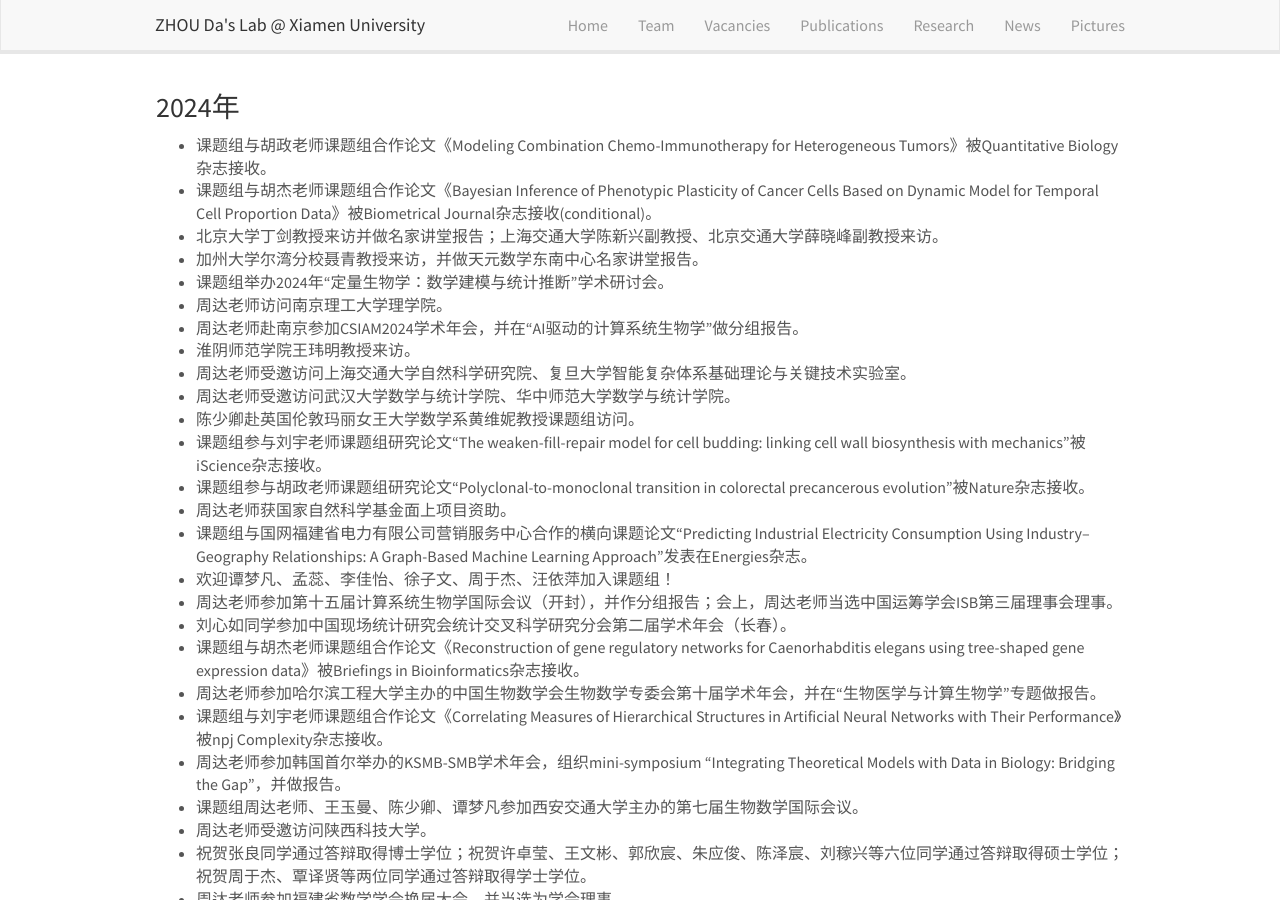
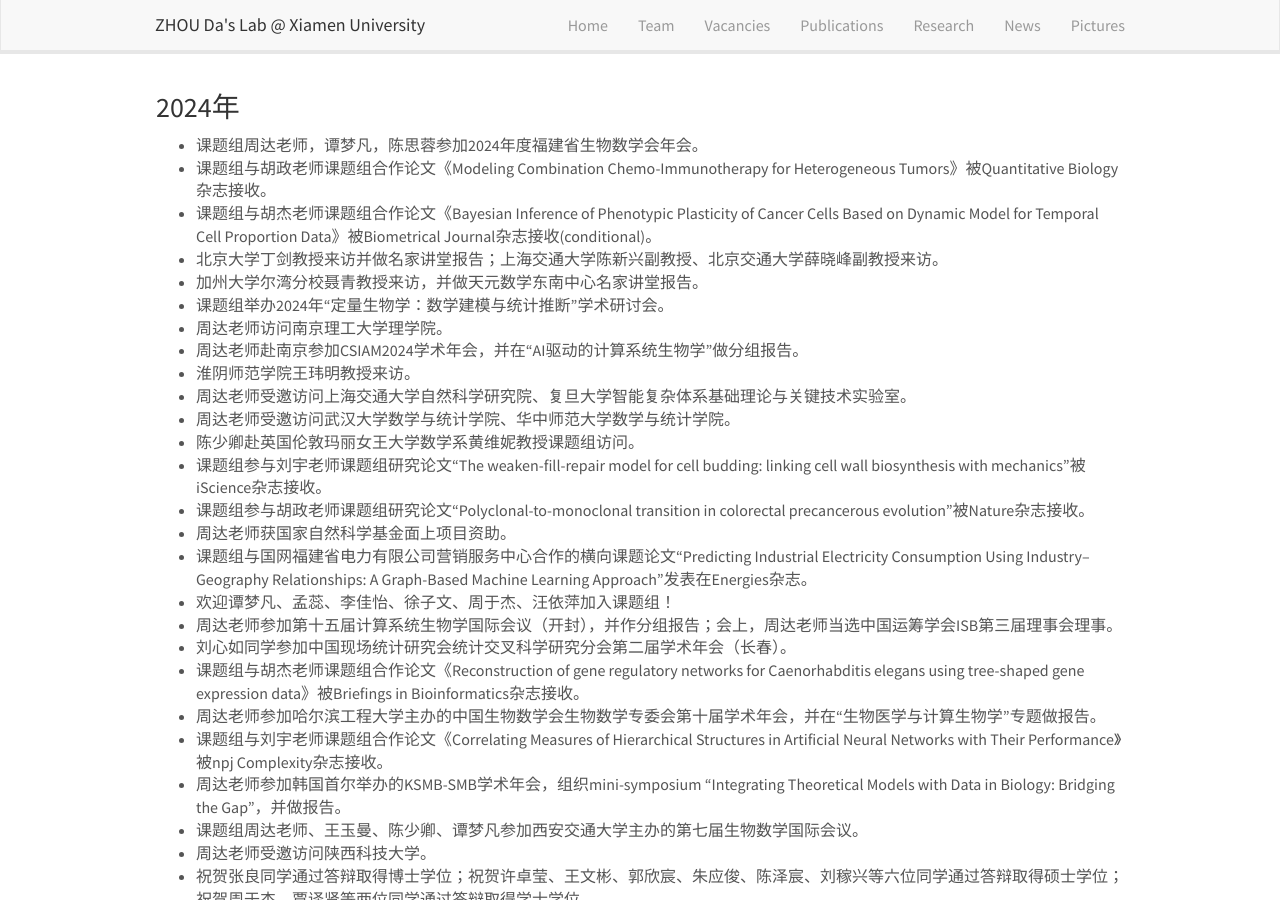
Before and after one commit to ZhouDaLab/zhoudalab.github.io, a Jekyll site: the page built from _pages/news.md, in a window 1280 px wide and 900 px high. Built offline with Jekyll 4.4.1, drawn with Linux system fonts in a browser that asks for light colours; nearby versions of some CDN libraries.

Commit message:
Update news.md

```diff
--- a/_pages/news.md
+++ b/_pages/news.md
@@ -7,6 +7,7 @@ permalink: /news/
 ---
 ### 2024年
 
+- 课题组周达老师，谭梦凡，陈思蓉参加2024年度福建省生物数学会年会。
 - 课题组与胡政老师课题组合作论文《Modeling Combination Chemo-Immunotherapy for Heterogeneous Tumors》被Quantitative Biology杂志接收。
 - 课题组与胡杰老师课题组合作论文《Bayesian Inference of Phenotypic Plasticity of Cancer Cells Based on Dynamic Model for Temporal Cell Proportion Data》被Biometrical Journal杂志接收(conditional)。
 - 北京大学丁剑教授来访并做名家讲堂报告；上海交通大学陈新兴副教授、北京交通大学薛晓峰副教授来访。
```
